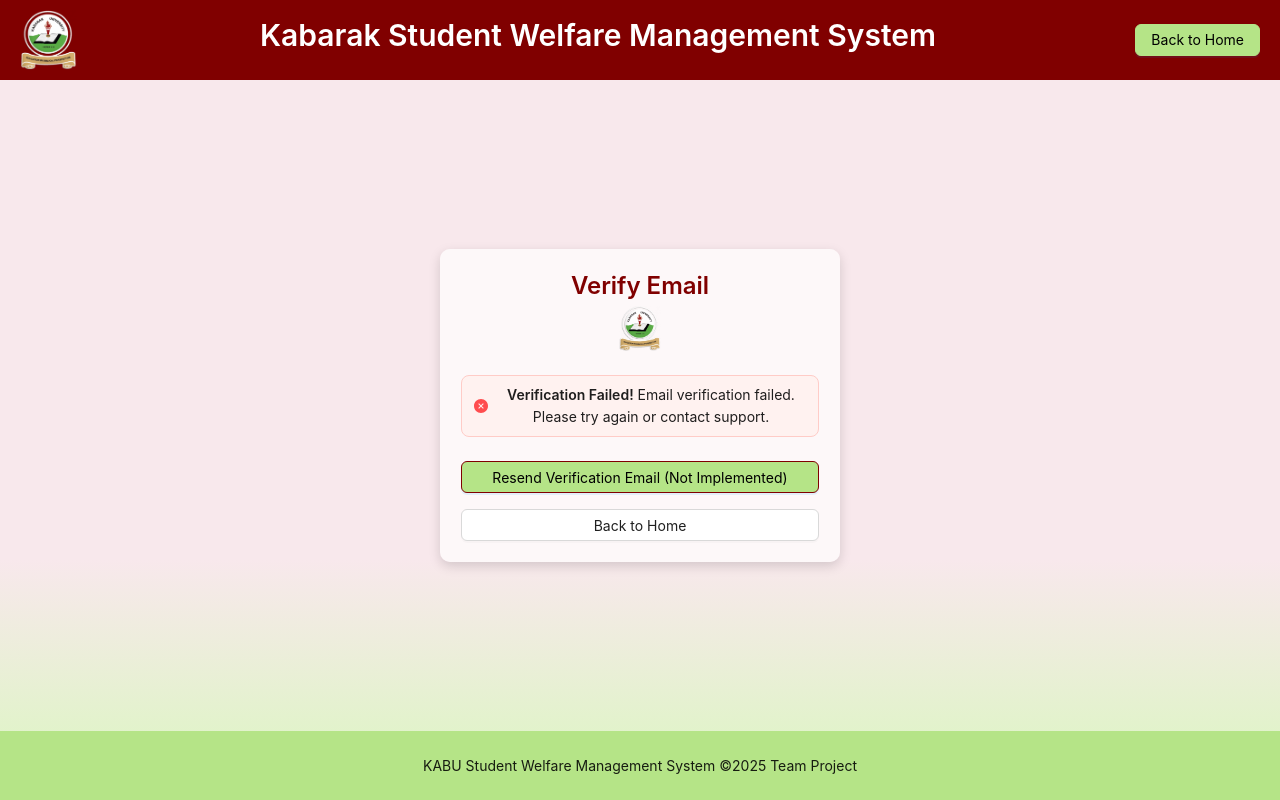
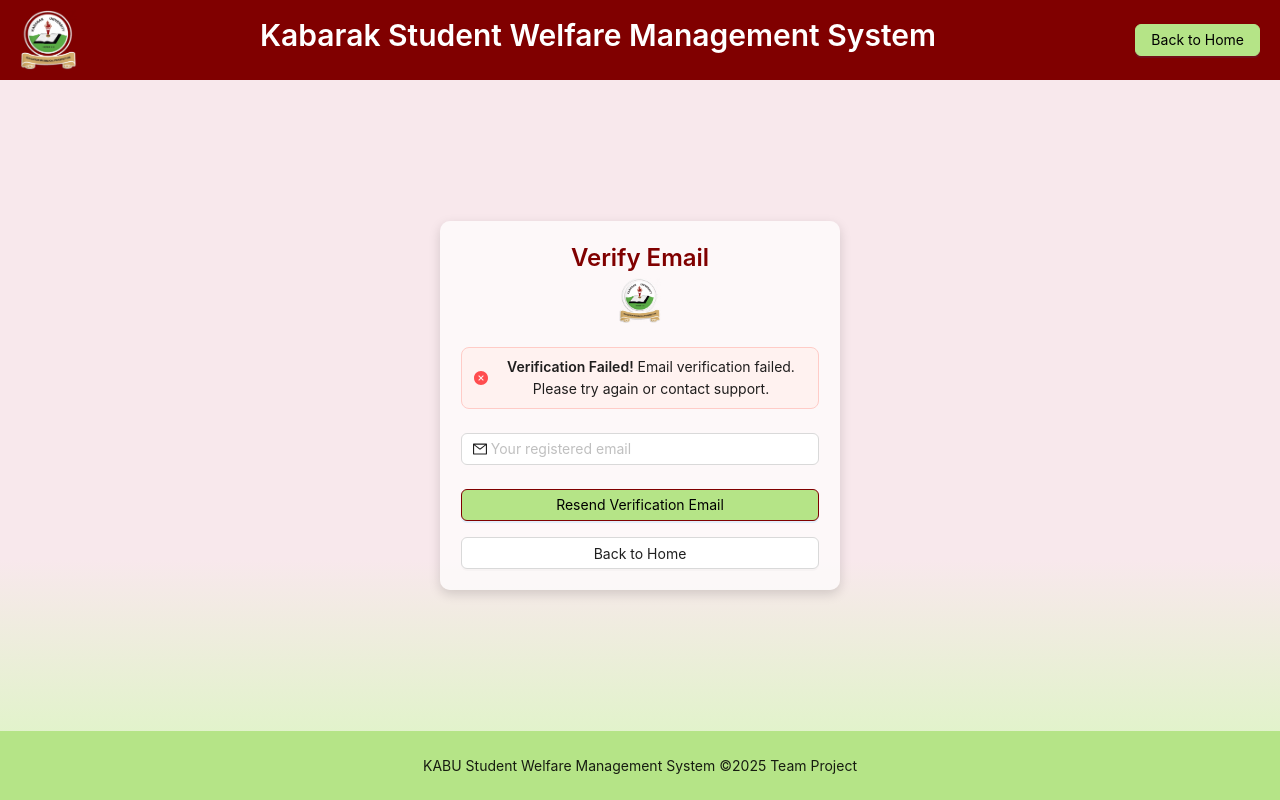
Before and after one commit to fredymorara/wms, a React (Vite) app: page /auth/verify-email/1 in a window 1280 px wide. Built offline with nearby package versions, Linux system fonts and the light colour scheme; no server answers.

Commit message:
modified:   src/components/BaseRoleLayout.jsx 	modified:   src/pages/VerificationPage.jsx 	modified:   src/pages/admin/CampaignManagement.jsx

```diff
--- a/src/components/BaseRoleLayout.jsx
+++ b/src/components/BaseRoleLayout.jsx
@@ -119,7 +119,7 @@
                             <Text strong>{user.fullName}</Text> {/* Display full name and use Text component */}
                         </div>
                     )}
-                    <Button type="primary" danger onClick={handleLogout}>
+                    <Button type="primary" secondary onClick={handleLogout}>
                         Logout
                     </Button>
                 </div>
--- a/src/pages/VerificationPage.jsx
+++ b/src/pages/VerificationPage.jsx
@@ -1,8 +1,8 @@
 // src/pages/VerificationPage.jsx
 import React, { useEffect, useState } from 'react';
-import { useParams, Link } from 'react-router-dom';
-import { Layout, Button, Typography, Alert, Spin } from 'antd';
-import { UserOutlined, LockOutlined, MailOutlined, IdcardOutlined } from '@ant-design/icons';
+import { useParams, Link, useNavigate } from 'react-router-dom';
+import { Layout, Button, Typography, Alert, Spin, Form, Input } from 'antd';
+import { MailOutlined } from '@ant-design/icons';
 import logo from '../assets/kabu-logo-Beveled-shadow.png';
 import axios from 'axios';
 import { API_URL } from '../services/api';
@@ -14,22 +14,45 @@
     const { token } = useParams();
     const [verificationStatus, setVerificationStatus] = useState('pending');
     const [message, setMessage] = useState('');
+    const navigate = useNavigate();
+    const [resendStatus, setResendStatus] = useState('idle');
+    const [resendMessage, setResendMessage] = useState('');
+    const [resendEmailForm] = Form.useForm();
+    const [showResendOption, setShowResendOption] = useState(false); // New state
 
     console.log('Received Token:', token);
 
     useEffect(() => {
+        let timer; // Declare timer outside the try/catch block but inside useEffect scope
         const verifyEmail = async () => {
             setVerificationStatus('pending');
+            setShowResendOption(false); // Initially hide resend option
+            setMessage('Waiting for verification...'); // Initial message
+
+            // Set timeout to show resend option after 15 seconds
+            timer = setTimeout(() => { // Assign timer here
+                setShowResendOption(true);
+                if (verificationStatus === 'pending') {
+                    setMessage('Verification still pending. You can resend the email.'); // Update message if still pending
+                }
+            }, 15000); // 15 seconds
+
             try {
                 const response = await axios.get(`${API_URL}/auth/verify-email/${token}`);
                 console.log("Verification Response:", response);
                 setVerificationStatus('success');
                 setMessage(response.data.message);
+                clearTimeout(timer); // Clear timeout if verification succeeds before 15 seconds
+                setTimeout(() => {
+                    navigate('/login', { replace: true });
+                }, 3000);
             } catch (error) {
                 console.error('Email verification failed:', error);
                 console.error("Verification Error Response:", error.response);
                 setVerificationStatus('error');
                 setMessage(error.response?.data?.message || 'Email verification failed. Please try again or contact support.');
+                setShowResendOption(true); // Show resend option immediately on error
+                clearTimeout(timer); // Clear timeout if verification fails before 15 seconds
             }
         };
 
@@ -38,8 +61,36 @@
         } else {
             setVerificationStatus('error');
             setMessage('Invalid verification link.');
+            setShowResendOption(true); // Show resend option immediately if token is invalid
         }
+
+        return () => clearTimeout(timer); // Cleanup timeout on unmount
     }, []);
+
+    const handleResendEmail = async (values) => {
+        setResendStatus('pending');
+        setResendMessage('');
+        try {
+            const response = await axios.post(`${API_URL}/auth/resend-verification-email`, {
+                email: values.email,
+            });
+            setResendStatus('success');
+            setResendMessage(response.data.message);
+            resendEmailForm.resetFields();
+            setTimeout(() => {
+                setResendStatus('idle');
+                setResendMessage('');
+            }, 5000);
+        } catch (error) {
+            console.error('Resend email failed:', error);
+            setResendStatus('error');
+            setResendMessage(error.response?.data?.message || 'Failed to resend verification email.');
+            setTimeout(() => {
+                setResendStatus('idle');
+                setResendMessage('');
+            }, 5000);
+        }
+    };
 
     return (
         <Layout
@@ -71,7 +122,7 @@
                     className="text-white mx-auto text-center flex-1"
                 >
                     <span className="hidden sm:inline text-white text-xl md:text-2xl lg:text-3xl">Kabarak Student Welfare Management System</span>
-                    <span className="sm:hidden text-white text-lg md:text-xl">KSW System</span>
+                    <span className="sm:hidden text-white text-lg">KSW System</span>
                 </Title>
                 <div className="ml-4">
                     <Button type="primary" style={{ backgroundColor: '#b5e487', borderColor: '#b5e487', color: 'black' }}>
@@ -114,28 +165,36 @@
                         />
                     </div>
 
-                    {verificationStatus === 'pending' && (
+                    {verificationStatus === 'pending' && !showResendOption && (
                         <div>
                             <Spin size="large" />
-                            <Paragraph style={{ marginTop: '20px' }}>Verifying your email address...</Paragraph>
+                            <Paragraph style={{ marginTop: '20px' }}>{message}</Paragraph> {/* Display "Waiting for verification..." */}
                         </div>
                     )}
+
+                    {verificationStatus === 'pending' && showResendOption && (
+                        <div>
+                            <Paragraph style={{ marginTop: '20px', marginBottom: '1.5rem' }}>{message}</Paragraph> {/* Display "Verification still pending. You can resend the email." */}
+                            {resendUI()}
+                        </div>
+                    )}
+
 
                     {verificationStatus === 'success' && (
                         <div>
                             <Alert
-                                message={<Paragraph style={{ marginBottom: 0 }}><strong>Success!</strong> {message} You can now log in.</Paragraph>}
+                                message={<Paragraph style={{ marginBottom: 0 }}><strong>Success!</strong> {message} You will be redirected to login page shortly.</Paragraph>}
                                 type="success"
                                 showIcon
                                 style={{ marginBottom: '1.5rem' }}
                             />
-                            <Button type="primary" style={{ width: '100%', backgroundColor: '#b5e487', color: "black", borderColor: 'maroon' }}>
-                                <Link to="/login">Log In</Link>
+                            <Button type="primary" style={{ width: '100%', backgroundColor: '#b5e487', color: "black", borderColor: 'maroon' }} disabled>
+                                Redirecting to Login...
                             </Button>
                         </div>
                     )}
 
-                    {verificationStatus === 'error' && (
+                    {verificationStatus === 'error' && showResendOption && (
                         <div>
                             <Alert
                                 message={<Paragraph style={{ marginBottom: 0 }}><strong>Verification Failed!</strong> {message}</Paragraph>}
@@ -143,9 +202,7 @@
                                 showIcon
                                 style={{ marginBottom: '1.5rem' }}
                             />
-                            <Button type="primary" style={{ width: '100%', backgroundColor: '#b5e487', color: "black", borderColor: 'maroon', marginBottom: '1rem' }}>
-                                Resend Verification Email (Not Implemented)
-                            </Button>
+                            {resendUI()}
                             <Button style={{ width: '100%' }}>
                                 <Link to="/">Back to Home</Link>
                             </Button>
@@ -159,6 +216,46 @@
             </Footer>
         </Layout>
     );
+
+    function resendUI() {
+        return (
+            <>
+                {resendStatus === 'success' && (
+                    <Alert
+                        message={<Paragraph style={{ marginBottom: 0 }}><strong>Resend Email Success!</strong> {resendMessage}</Paragraph>}
+                        type="success"
+                        showIcon
+                        style={{ marginBottom: '1.5rem' }}
+                    />
+                )}
+
+                {resendStatus === 'error' && (
+                    <Alert
+                        message={<Paragraph style={{ marginBottom: 0 }}><strong>Resend Email Failed!</strong> {resendMessage}</Paragraph>}
+                        type="error"
+                        showIcon
+                        style={{ marginBottom: '1.5rem' }}
+                    />
+                )}
+
+                {resendStatus === 'pending' ? (
+                    <Spin tip="Resending Email..." style={{ display: 'block', marginBottom: '1rem' }} />
+                ) : (
+                    <Form form={resendEmailForm} onFinish={handleResendEmail}>
+                        <Form.Item
+                            name="email"
+                            rules={[{ required: true, type: 'email', message: 'Please enter your email!' }]}
+                        >
+                            <Input prefix={<MailOutlined className="site-form-item-icon" />} placeholder="Your registered email" />
+                        </Form.Item>
+                        <Button type="primary" htmlType="submit" style={{ width: '100%', backgroundColor: '#b5e487', color: "black", borderColor: 'maroon', marginBottom: '1rem' }} >
+                            Resend Verification Email
+                        </Button>
+                    </Form>
+                )}
+            </>
+        );
+    }
 };
 
 export default VerificationPage;
--- a/src/pages/admin/CampaignManagement.jsx
+++ b/src/pages/admin/CampaignManagement.jsx
@@ -284,7 +284,6 @@
             title: 'Title',
             dataIndex: 'title',
             key: 'title',
-            ellipsis: true,
             render: (text, record) => (
                 <Button type="link" onClick={() => showApprovalModal(record)} style={{ color: 'maroon', padding: 0 }}>
                     {text}
```
